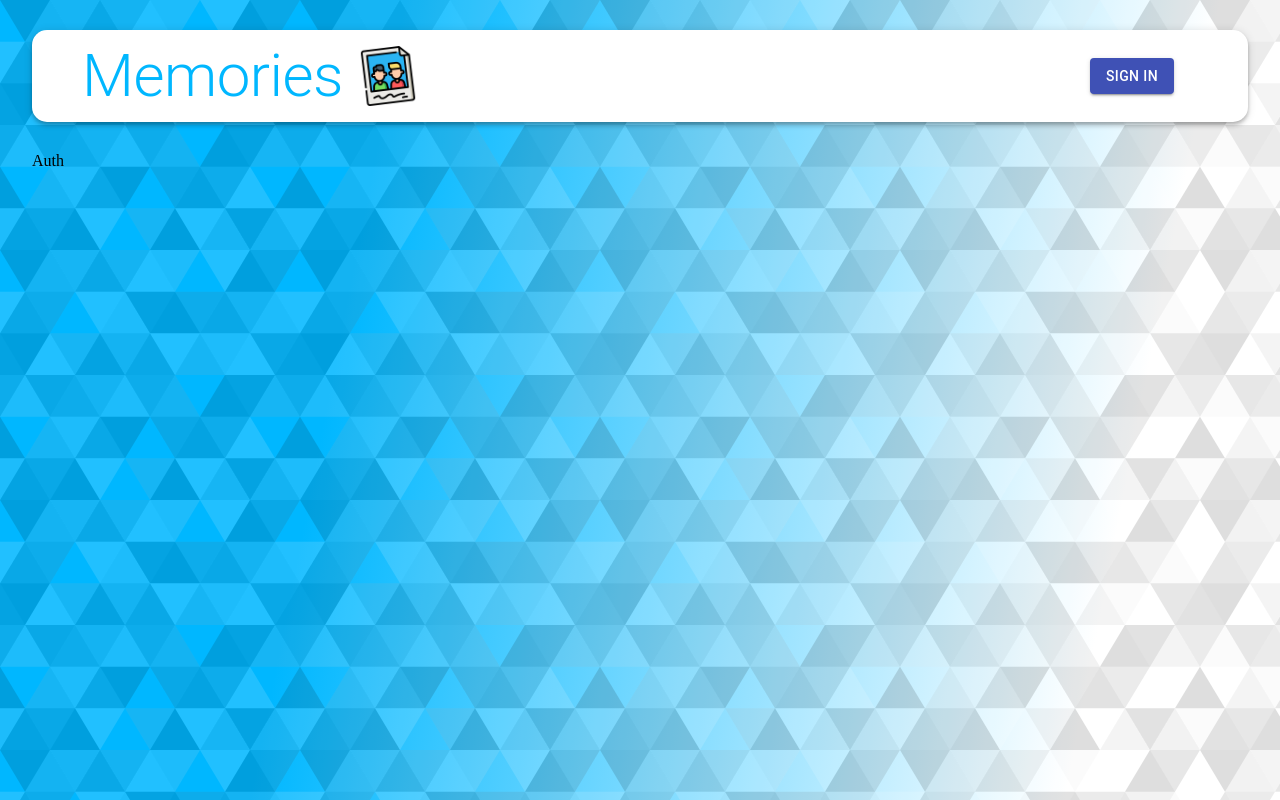
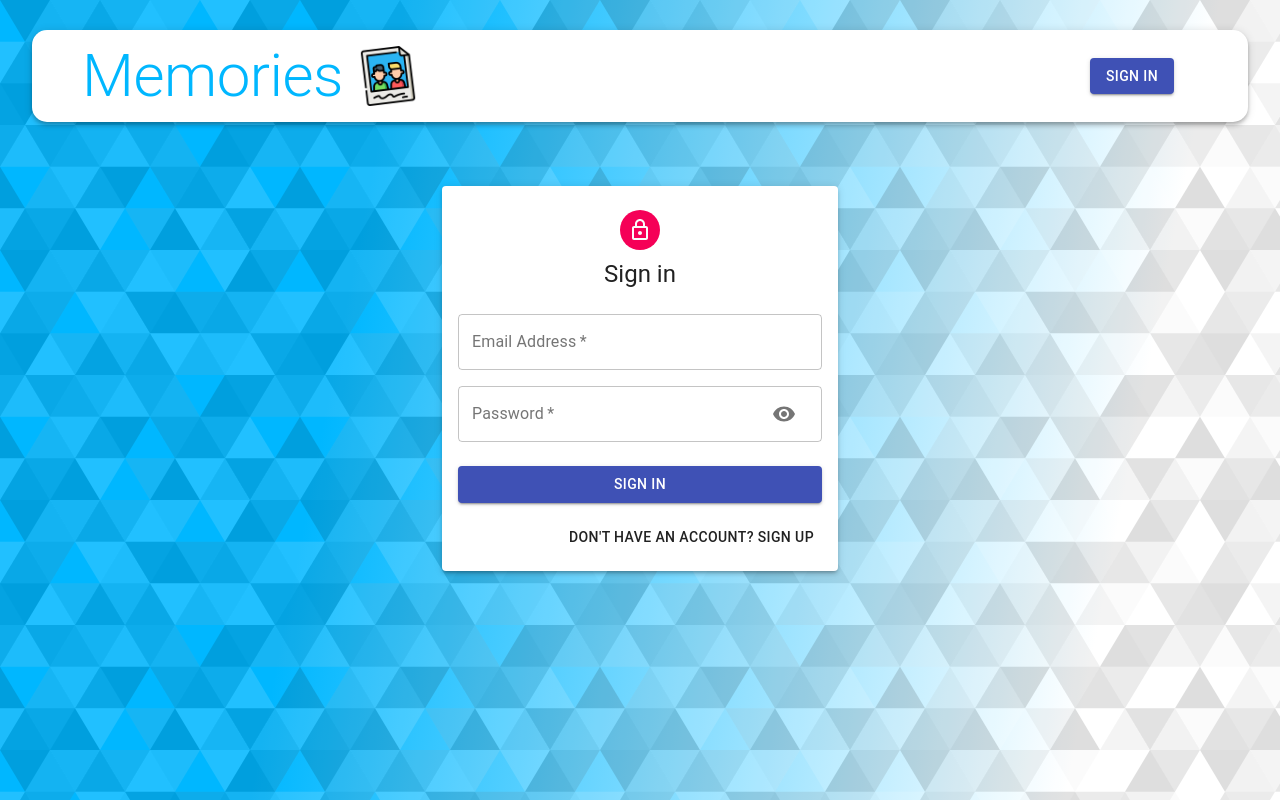
Before and after one commit to hkumar0520/MasterProject, a React (Create React App) app in the folder client/: page /auth in a window 1280 px wide. Built offline with nearby package versions, Linux system fonts and the light colour scheme.

Commit message:
Auth form
auth form 48 minutes

```diff
--- a/client/src/components/Auth/Auth.js
+++ b/client/src/components/Auth/Auth.js
@@ -1,10 +1,66 @@
-import React from "react";
+import React, { useState } from "react";
+import { Avatar, Button, Paper, Grid, Typography, Container } from '@material-ui/core';
+import LockOutlinedIcon from '@material-ui/icons/LockOutlined';
+import useStyles from './styles';
+import Input from './Input';
 
 const Auth = () => {
+
+    const [showPassword, setShowPassword] = useState(false);
+    const [isSignup, setisSignup] = useState(false);
+    const classes = useStyles();
+
+
+    const handleShowPassword = () => setShowPassword((prevShowPassword) => !prevShowPassword )
+
+    const handleSubmit = () => {
+
+    }
+
+    const handleChange = () => {
+
+    }
+
+    const switchMode = () => {
+
+        console.log(isSignup);
+        setisSignup((previsSignup) => !previsSignup);
+        setShowPassword(false);
+    }
+
     return (
-        <div>
-            Auth
-        </div>
+        <Container component="main" maxWidth="xs">
+            <Paper className={classes.paper} elevation={3}>
+                <Avatar className={classes.avatar}>
+                    <LockOutlinedIcon />
+                </Avatar>
+                <Typography component="h1" variant="h5">{ isSignup ? 'Sign up' : 'Sign in' }</Typography>
+                <form className={classes.form} onSubmit={handleSubmit}>
+                    <Grid container spacing={2}>
+                        { isSignup && (
+                            <>
+                              <Input name="firstName" label="First Name" handleChange={handleChange} autoFocus half />
+                              <Input name="lastName" label="Last Name" handleChange={handleChange} half />
+                            </>
+                        )}
+                        <Input name="email" label="Email Address" handleChange={handleChange} type="email" />
+                        <Input name="password" label="Password" handleChange={handleChange} type={showPassword ? 'text' : 'password'} handleShowPassword={handleShowPassword} />
+
+                        { isSignup && <Input name="confirmPassword" label="Repeat Password" handleChange={handleChange} type="password" /> }
+                    </Grid>
+                    <Button type="submit" fullWidth variant="contained" color="primary" className={classes.submit}>
+                        { isSignup ? 'Sign Up' : 'Sign In' }
+                    </Button>
+                    <Grid container justifyContent="flex-end">
+                        <Grid item>
+                          <Button onClick={switchMode}>
+                            { isSignup ? 'Already have an account? Sign in' : "Don't have an account? Sign Up" }
+                          </Button>
+                        </Grid>
+                    </Grid>
+                </form>
+            </Paper>
+        </Container>
     );
 }
 
--- /dev/null
+++ b/client/src/components/Auth/Input.js
@@ -0,0 +1,31 @@
+import React from 'react';
+import { TextField, Grid, InputAdornment, IconButton } from '@material-ui/core';
+
+import Visibility from '@material-ui/icons/Visibility';
+import VisibilityOff from '@material-ui/icons/VisibilityOff';
+
+const Input = ({ name, handleChange, label, half, autoFocus, type, handleShowPassword }) => (
+  <Grid item xs={12} sm={half ? 6 : 12}>
+    <TextField
+      name={name}
+      onChange={handleChange}
+      variant="outlined"
+      required
+      fullWidth
+      label={label}
+      autoFocus={autoFocus}
+      type={type}
+      InputProps={name === 'password' ? {
+        endAdornment: (
+          <InputAdornment position="end">
+            <IconButton onClick={handleShowPassword}>
+              {type === 'password' ? <Visibility /> : <VisibilityOff />}
+            </IconButton>
+          </InputAdornment>
+        ),
+      } : null}
+    />
+  </Grid>
+);
+
+export default Input;
--- a/client/src/components/Auth/styles.js
+++ b/client/src/components/Auth/styles.js
@@ -0,0 +1,30 @@
+import { makeStyles } from '@material-ui/core/styles';
+
+export default makeStyles((theme) => ({
+  paper: {
+    marginTop: theme.spacing(8),
+    display: 'flex',
+    flexDirection: 'column',
+    alignItems: 'center',
+    padding: theme.spacing(2),
+  },
+  root: {
+    '& .MuiTextField-root': {
+      margin: theme.spacing(1),
+    },
+  },
+  avatar: {
+    margin: theme.spacing(1),
+    backgroundColor: theme.palette.secondary.main,
+  },
+  form: {
+    width: '100%', // Fix IE 11 issue.
+    marginTop: theme.spacing(3),
+  },
+  submit: {
+    margin: theme.spacing(3, 0, 2),
+  },
+  googleButton: {
+    marginBottom: theme.spacing(2),
+  },
+}));
```
